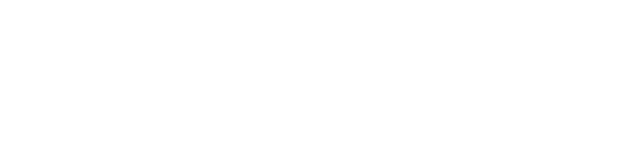
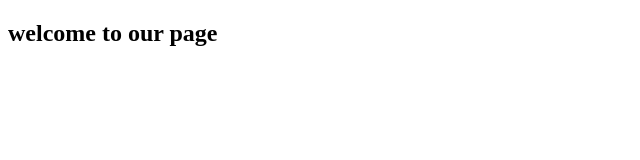
Before and after one commit to uwumukiza123/git_exercise, a plain HTML site: page footer.html in a window 1280 px wide. Shown: the whole page, without its empty margins (0-640 px from the left). Drawn offline with Linux system fonts and the light colour scheme.

Commit message:
add changes to footer page

```diff
--- a/footer.html
+++ b/footer.html
@@ -7,7 +7,7 @@
 </head>
 <body>
     <section>
-        <h1></h1>
+        <h1>welcome to our page</h1>
     </section>
 </body>
 </html>
```
